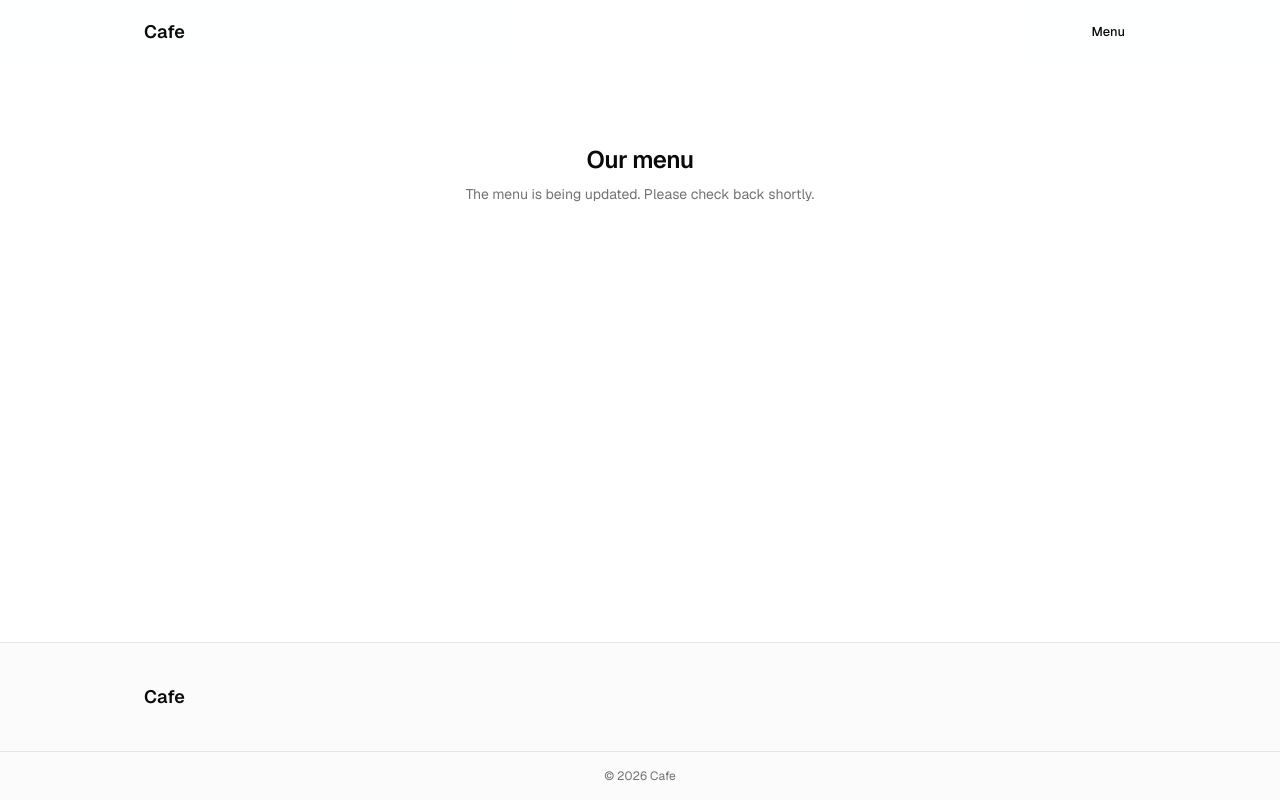
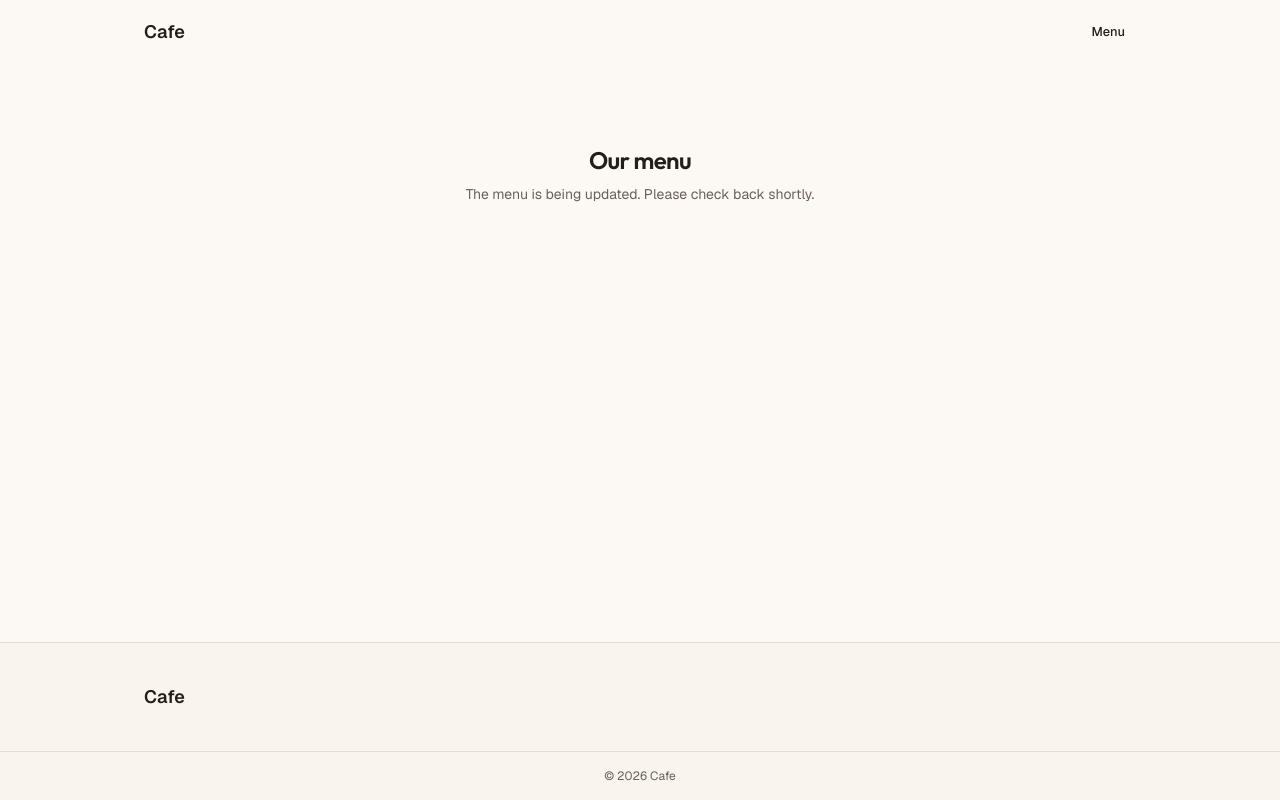
Before and after one commit to Wajahat-Infinity/buddies_park_cafee, a Next.js app: page /menu in a window 1280 px wide. Built offline with nearby package versions, Linux system fonts and the light colour scheme; no server answers; the database is empty.

Commit message:
Part 11: branding, motion system, metadata and error states

```diff
--- /dev/null
+++ b/app/(public)/menu/loading.tsx
@@ -0,0 +1,29 @@
+import { Skeleton } from "@/components/ui/skeleton";
+
+/** Placeholder grid while the menu query resolves. */
+export default function MenuLoading() {
+  return (
+    <section className="mx-auto max-w-5xl px-4 py-12">
+      <Skeleton className="mx-auto h-8 w-40" />
+
+      <div className="mt-6 flex justify-center gap-2">
+        {Array.from({ length: 4 }).map((_, index) => (
+          <Skeleton key={index} className="h-9 w-24" />
+        ))}
+      </div>
+
+      <div className="mt-8 grid grid-cols-1 gap-5 sm:grid-cols-2 lg:grid-cols-3">
+        {Array.from({ length: 6 }).map((_, index) => (
+          <div key={index} className="overflow-hidden rounded-xl border">
+            <Skeleton className="aspect-4/3 w-full rounded-none" />
+            <div className="space-y-2 p-4">
+              <Skeleton className="h-5 w-3/4" />
+              <Skeleton className="h-4 w-full" />
+              <Skeleton className="h-9 w-full" />
+            </div>
+          </div>
+        ))}
+      </div>
+    </section>
+  );
+}
--- a/app/(public)/page.tsx
+++ b/app/(public)/page.tsx
@@ -1,3 +1,4 @@
+import { PageEntrance } from "@/components/motion/PageEntrance";
 import { FeaturedCarousel } from "@/components/public/FeaturedCarousel";
 import { HeroCarousel } from "@/components/public/HeroCarousel";
 import { LocationSection } from "@/components/public/LocationSection";
@@ -12,8 +13,12 @@ export default async function Home() {
 
   return (
     <>
-      <HeroCarousel slides={slides} settings={settings} />
-      <FeaturedCarousel items={featured} currency={settings.currency} />
+      <PageEntrance>
+        <HeroCarousel slides={slides} settings={settings} />
+      </PageEntrance>
+      <PageEntrance delay={0.12}>
+        <FeaturedCarousel items={featured} currency={settings.currency} />
+      </PageEntrance>
       <LocationSection settings={settings} />
     </>
   );
--- /dev/null
+++ b/app/error.tsx
@@ -0,0 +1,35 @@
+"use client";
+
+import { useEffect } from "react";
+
+import { Button } from "@/components/ui/button";
+
+/**
+ * Shown when a page throws, including when Supabase is unreachable. The public
+ * queries already degrade to empty data, so this is the last line of defence.
+ */
+export default function ErrorBoundary({
+  error,
+  reset,
+}: {
+  error: Error & { digest?: string };
+  reset: () => void;
+}) {
+  useEffect(() => {
+    console.error("[page error]", error);
+  }, [error]);
+
+  return (
+    <main className="flex min-h-dvh flex-col items-center justify-center gap-4 px-6 py-20 text-center">
+      <h1 className="text-2xl font-semibold tracking-tight sm:text-3xl">
+        Something went wrong
+      </h1>
+      <p className="text-muted-foreground max-w-sm text-sm text-pretty">
+        We could not load this page just now. Please try again in a moment.
+      </p>
+      <Button onClick={reset} className="mt-2">
+        Try again
+      </Button>
+    </main>
+  );
+}
--- a/app/globals.css
+++ b/app/globals.css
@@ -9,7 +9,7 @@
   --color-foreground: var(--foreground);
   --font-sans: var(--font-geist-sans);
   --font-mono: var(--font-geist-mono);
-  --font-heading: var(--font-geist-sans);
+  --font-heading: var(--font-display);
   --color-sidebar-ring: var(--sidebar-ring);
   --color-sidebar-border: var(--sidebar-border);
   --color-sidebar-accent-foreground: var(--sidebar-accent-foreground);
@@ -49,38 +49,49 @@
 }
 
 :root {
-  --background: oklch(1 0 0);
-  --foreground: oklch(0.145 0 0);
-  --card: oklch(1 0 0);
-  --card-foreground: oklch(0.145 0 0);
-  --popover: oklch(1 0 0);
-  --popover-foreground: oklch(0.145 0 0);
-  --primary: oklch(0.205 0 0);
-  --primary-foreground: oklch(0.985 0 0);
-  --secondary: oklch(0.97 0 0);
-  --secondary-foreground: oklch(0.205 0 0);
-  --muted: oklch(0.97 0 0);
-  --muted-foreground: oklch(0.556 0 0);
-  --accent: oklch(0.97 0 0);
-  --accent-foreground: oklch(0.205 0 0);
+  /* Warm cafe palette: cream ground, deep forest green, terracotta accent,
+     charcoal text. Every surface carries a little warmth rather than pure
+     grey, so photography sits comfortably on the page. */
+  --background: oklch(0.984 0.008 85);
+  --foreground: oklch(0.24 0.014 60);
+  --card: oklch(0.995 0.004 85);
+  --card-foreground: oklch(0.24 0.014 60);
+  --popover: oklch(0.995 0.004 85);
+  --popover-foreground: oklch(0.24 0.014 60);
+
+  --primary: oklch(0.41 0.068 155);
+  --primary-foreground: oklch(0.98 0.008 85);
+
+  --secondary: oklch(0.945 0.018 80);
+  --secondary-foreground: oklch(0.3 0.02 60);
+
+  --muted: oklch(0.948 0.014 82);
+  --muted-foreground: oklch(0.5 0.02 65);
+
+  --accent: oklch(0.66 0.135 47);
+  --accent-foreground: oklch(0.99 0.006 85);
+
   --destructive: oklch(0.577 0.245 27.325);
-  --border: oklch(0.922 0 0);
-  --input: oklch(0.922 0 0);
-  --ring: oklch(0.708 0 0);
-  --chart-1: oklch(0.87 0 0);
-  --chart-2: oklch(0.556 0 0);
-  --chart-3: oklch(0.439 0 0);
-  --chart-4: oklch(0.371 0 0);
-  --chart-5: oklch(0.269 0 0);
-  --radius: 0.625rem;
-  --sidebar: oklch(0.985 0 0);
-  --sidebar-foreground: oklch(0.145 0 0);
-  --sidebar-primary: oklch(0.205 0 0);
-  --sidebar-primary-foreground: oklch(0.985 0 0);
-  --sidebar-accent: oklch(0.97 0 0);
-  --sidebar-accent-foreground: oklch(0.205 0 0);
-  --sidebar-border: oklch(0.922 0 0);
-  --sidebar-ring: oklch(0.708 0 0);
+  --border: oklch(0.9 0.014 80);
+  --input: oklch(0.9 0.014 80);
+  --ring: oklch(0.41 0.068 155);
+
+  --chart-1: oklch(0.41 0.068 155);
+  --chart-2: oklch(0.66 0.135 47);
+  --chart-3: oklch(0.55 0.05 120);
+  --chart-4: oklch(0.72 0.09 75);
+  --chart-5: oklch(0.35 0.03 60);
+
+  --radius: 0.75rem;
+
+  --sidebar: oklch(0.97 0.012 84);
+  --sidebar-foreground: oklch(0.24 0.014 60);
+  --sidebar-primary: oklch(0.41 0.068 155);
+  --sidebar-primary-foreground: oklch(0.98 0.008 85);
+  --sidebar-accent: oklch(0.93 0.02 80);
+  --sidebar-accent-foreground: oklch(0.3 0.02 60);
+  --sidebar-border: oklch(0.9 0.014 80);
+  --sidebar-ring: oklch(0.41 0.068 155);
 }
 
 .dark {
@@ -128,3 +139,25 @@
     @apply font-sans;
   }
 }
+
+@layer base {
+  h1,
+  h2,
+  h3 {
+    font-family: var(--font-display), var(--font-geist-sans), sans-serif;
+    letter-spacing: -0.015em;
+  }
+}
+
+/* Anyone who asks for less motion gets essentially none, across every
+   component, whether it animates in CSS or in Framer Motion. */
+@media (prefers-reduced-motion: reduce) {
+  *,
+  *::before,
+  *::after {
+    animation-duration: 0.01ms !important;
+    animation-iteration-count: 1 !important;
+    transition-duration: 0.01ms !important;
+    scroll-behavior: auto !important;
+  }
+}
--- a/app/layout.tsx
+++ b/app/layout.tsx
@@ -1,6 +1,7 @@
 import type { Metadata } from "next";
-import { Geist, Geist_Mono } from "next/font/google";
+import { Geist, Geist_Mono, Outfit } from "next/font/google";
 import { Toaster } from "@/components/ui/sonner";
+import { getSettings } from "@/lib/queries";
 
 import "./globals.css";
 
@@ -14,16 +15,45 @@ const geistMono = Geist_Mono({
   subsets: ["latin"],
 });
 
-export const metadata: Metadata = {
-  title: "Cafe",
-  description: "Menu and ordering",
-};
+/** Headings only: a geometric sans with a little more character than the body. */
+const display = Outfit({
+  variable: "--font-display",
+  subsets: ["latin"],
+  weight: ["500", "600", "700"],
+});
+
+/**
+ * Title, description and the social preview all come from settings, so the
+ * owner controls how a shared link looks without touching code.
+ */
+export async function generateMetadata(): Promise<Metadata> {
+  const settings = await getSettings();
+  const description =
+    settings.tagline ||
+    [settings.address, settings.hours].filter(Boolean).join(" \u00b7 ") ||
+    undefined;
+
+  return {
+    title: {
+      default: settings.cafe_name,
+      template: `%s · ${settings.cafe_name}`,
+    },
+    description,
+    icons: settings.logo_url ? { icon: settings.logo_url } : undefined,
+    openGraph: {
+      title: settings.cafe_name,
+      description: description ?? undefined,
+      type: "website",
+      images: settings.logo_url ? [{ url: settings.logo_url }] : undefined,
+    },
+  };
+}
 
 export default function RootLayout({ children }: LayoutProps<"/">) {
   return (
     <html
       lang="en"
-      className={`${geistSans.variable} ${geistMono.variable} h-full antialiased`}
+      className={`${geistSans.variable} ${geistMono.variable} ${display.variable} h-full antialiased`}
     >
       <body className="min-h-full flex flex-col">
         {children}
--- /dev/null
+++ b/app/not-found.tsx
@@ -0,0 +1,29 @@
+import Link from "next/link";
+
+import { Button } from "@/components/ui/button";
+import { getSettings } from "@/lib/queries";
+
+export default async function NotFound() {
+  const settings = await getSettings();
+
+  return (
+    <main className="flex min-h-dvh flex-col items-center justify-center gap-4 px-6 py-20 text-center">
+      <p className="text-muted-foreground text-sm font-medium">404</p>
+      <h1 className="text-2xl font-semibold tracking-tight sm:text-3xl">
+        This page does not exist
+      </h1>
+      <p className="text-muted-foreground max-w-sm text-sm text-pretty">
+        The page you were looking for has moved or never existed. Everything
+        else at {settings.cafe_name} is still where you left it.
+      </p>
+      <div className="mt-2 flex gap-2">
+        <Button asChild>
+          <Link href="/menu">See the menu</Link>
+        </Button>
+        <Button asChild variant="outline">
+          <Link href="/">Home</Link>
+        </Button>
+      </div>
+    </main>
+  );
+}
--- /dev/null
+++ b/components/motion/PageEntrance.tsx
@@ -0,0 +1,31 @@
+"use client";
+
+import type { ReactNode } from "react";
+import { motion, useReducedMotion } from "framer-motion";
+
+/**
+ * Entrance for content that is already on screen at load, where a scroll
+ * triggered reveal would never fire. Sections stagger in behind the header.
+ */
+export function PageEntrance({
+  children,
+  delay = 0,
+  className,
+}: {
+  children: ReactNode;
+  delay?: number;
+  className?: string;
+}) {
+  const reduceMotion = useReducedMotion();
+
+  return (
+    <motion.div
+      className={className}
+      initial={reduceMotion ? { opacity: 0 } : { opacity: 0, y: 12 }}
+      animate={reduceMotion ? { opacity: 1 } : { opacity: 1, y: 0 }}
+      transition={{ duration: 0.5, delay, ease: "easeOut" }}
+    >
+      {children}
+    </motion.div>
+  );
+}
```
